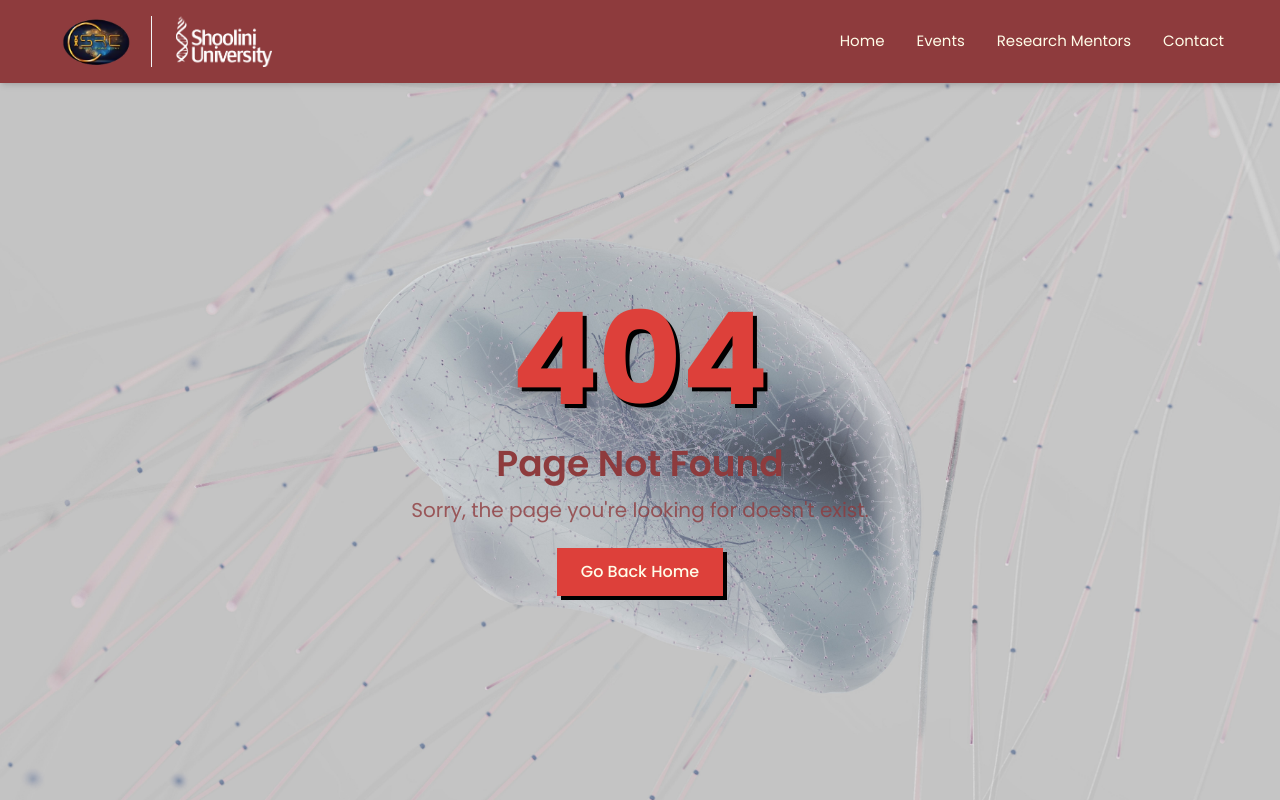
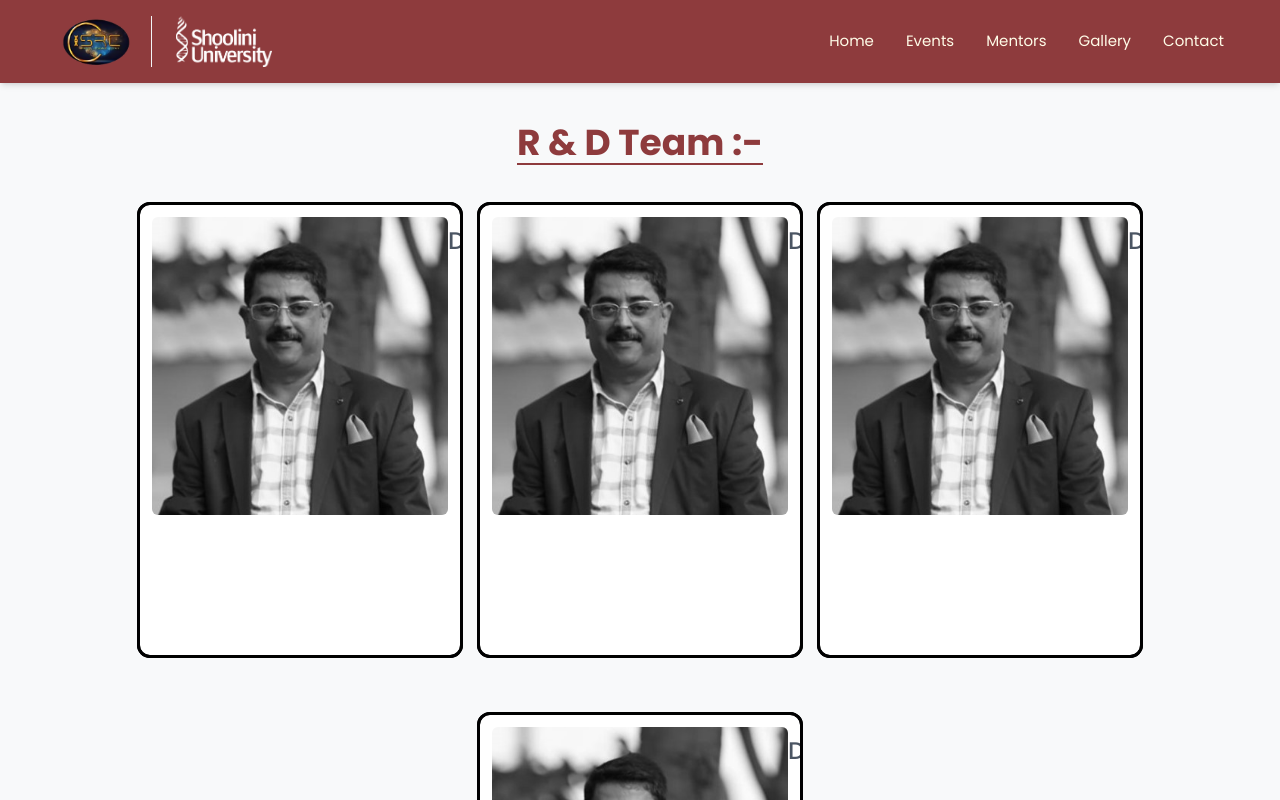
Before and after one commit to a4appIe/src-shoolini-mern, a React (Vite) app in the folder frontend/: page /gallery in a window 1280 px wide. Before the commit this address had no page. Shown: the top 800 px of the page. Built offline with nearby package versions, Linux system fonts and the light colour scheme.

Commit message:
v1 - update_password -> admin_route;

```diff
--- a/frontend/src/App.jsx
+++ b/frontend/src/App.jsx
@@ -13,7 +13,8 @@ const App = () => {
       <Route path="/" element={<Navbar />}>
         <Route index element={<Home />} />
         <Route path="/events" element={<Events />} />
-        <Route path="/research-mentors" element={<ResearchMentors />} />
+        <Route path="/mentors" element={<ResearchMentors />} />
+        <Route path="/gallery" element={<ResearchMentors />} />
         <Route path="/contact" element={<Contact />} />
         <Route path="*" element={<NotFound />} />
       </Route>
--- a/frontend/src/components/Navbar.jsx
+++ b/frontend/src/components/Navbar.jsx
@@ -54,7 +54,11 @@ const Navbar = () => {
               <Link to={"/events"}>Events</Link>
             </li>
             <li className="text-[14px] max-md:text-sm lg:text-[15px] hover:text-gray-300 duration-500">
-              <Link to={"/research-mentors"}>Research Mentors</Link>
+              <Link to={"/mentors"}>Mentors</Link>
+            </li>
+
+            <li className="text-[14px] max-md:text-sm lg:text-[15px] hover:text-gray-300 duration-500">
+              <Link to={"/gallery"}>Gallery</Link>
             </li>
             <li className="text-[14px] max-md:text-sm lg:text-[15px] hover:text-gray-300 duration-500">
               <Link to={"/contact"}>Contact</Link>
--- a/frontend/src/pages/ResearchMentors.jsx
+++ b/frontend/src/pages/ResearchMentors.jsx
@@ -13,7 +13,7 @@ const ResearchMentors = () => {
     <>
       {/* SECTION */}
 
-      <div className="p-10  bg-[#F8F9FA] flex flex-col items-start justify-center w-full max-sm:p-3">
+      <div className="p-10  bg-[#F8F9FA] flex flex-col items-center justify-center w-full max-sm:p-3">
         <h1 className="text-4xl font-bold mb-5 text-darkRed border-b-2 border-darkRed">R & D Team :-</h1>
         <div className="gap-5 flex flex-wrap items-center justify-center w-full">
           <MentorCard
```
Also changed, not shown: 2 other files (tests, documents, lock files or other folders).
